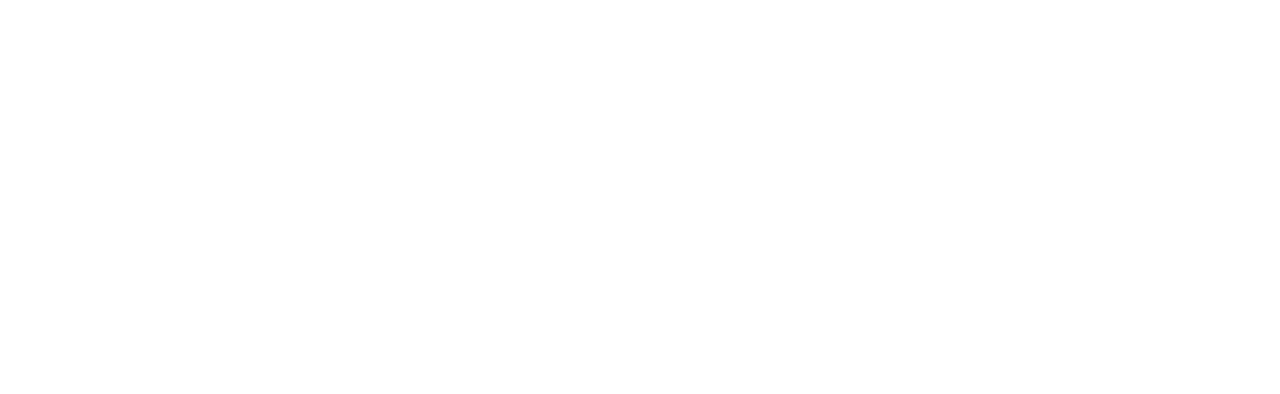
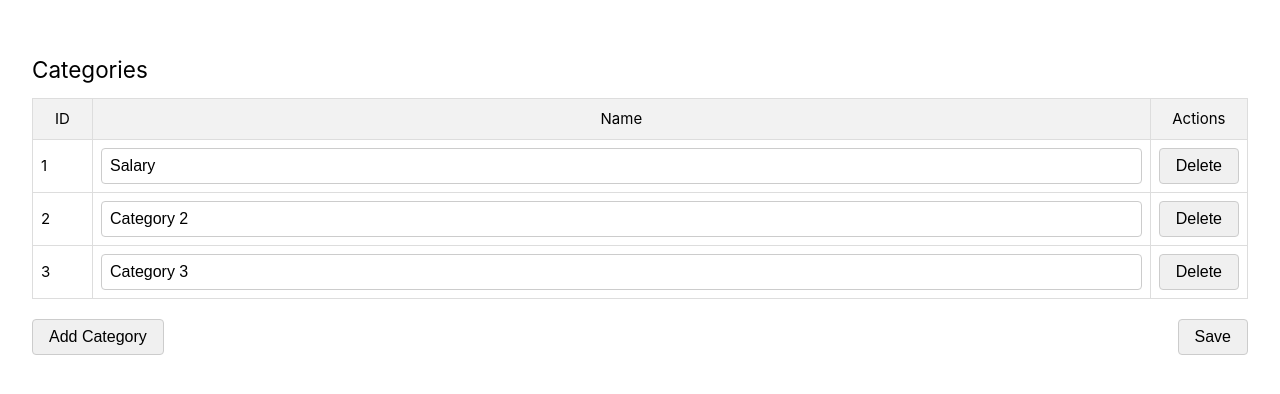
Before and after one commit to adilsonsds/money-flies, a Vue app: page /categories in a window 1280 px wide. Before the commit this address had no page. Shown: the top 394 px of the page. Built offline with nearby package versions, Linux system fonts and the light colour scheme.

Commit message:
Creating CategoriesView

```diff
--- a/src/assets/main.css
+++ b/src/assets/main.css
@@ -65,3 +65,9 @@
 .text-right {
   text-align: right;
 }
+
+.buttons {
+  margin-top: 20px;
+  display: flex;
+  justify-content: space-between;
+}
--- a/src/router/index.ts
+++ b/src/router/index.ts
@@ -18,6 +18,11 @@
       component: () => import('../views/AboutView.vue')
     },
     {
+      path: '/categories',
+      name: 'categories',
+      component: () => import('@/views/CategoriesView.vue')
+    },
+    {
       path: '/activities/new',
       name: 'activities-new',
       component: () => import('@/views/ActivitiesRegisterView.vue')
--- a/src/stores/CategoryStore.ts
+++ b/src/stores/CategoryStore.ts
@@ -3,15 +3,15 @@
 import type { Category } from '@/types/Category'
 
 export const useCategoryStore = defineStore('category', () => {
-    const categories = ref<Category[]>([
-        { id: '1', name: 'Salary' },
-        { id: '2', name: 'Category 2' },
-        { id: '3', name: 'Category 3' },
-    ])
+  const categories = ref<Category[]>([
+    { id: '1', name: 'Salary' },
+    { id: '2', name: 'Category 2' },
+    { id: '3', name: 'Category 3' }
+  ])
 
-    function addCategory(category: Category) {
-        categories.value.push(category)
-    }
+  function saveCategories(editingCategories: Category[]) {
+    categories.value = editingCategories
+  }
 
-    return { categories, addCategory }
+  return { categories, saveCategories }
 })
--- a/src/types/Category.ts
+++ b/src/types/Category.ts
@@ -1,4 +1,4 @@
 export type Category = {
-    id: string
-    name: string
+  id: string
+  name: string
 }
--- a/src/views/ActivitiesRegisterView.vue
+++ b/src/views/ActivitiesRegisterView.vue
@@ -1,19 +1,19 @@
 <script setup lang="ts">
-import { useActivityStore } from '@/stores/ActivityStore';
-import { useCategoryStore } from '@/stores/CategoryStore';
-import type { Transaction } from '@/types/Activity';
-import { ref } from 'vue';
-import { useRoute, useRouter } from 'vue-router';
+import { useActivityStore } from '@/stores/ActivityStore'
+import { useCategoryStore } from '@/stores/CategoryStore'
+import type { Transaction } from '@/types/Activity'
+import { ref } from 'vue'
+import { useRoute, useRouter } from 'vue-router'
 
-const route = useRoute();
-const router = useRouter();
+const route = useRoute()
+const router = useRouter()
 
-const { getById, saveActivity } = useActivityStore();
-const { categories } = useCategoryStore();
+const { getById, saveActivity } = useActivityStore()
+const { categories } = useCategoryStore()
 
-const id = ref('');
-const title = ref('');
-const transactions = ref<Transaction[]>([]);
+const id = ref('')
+const title = ref('')
+const transactions = ref<Transaction[]>([])
 
 function addTransaction() {
   if (transactions.value.length === 0) {
@@ -23,44 +23,44 @@
       date: new Date().toLocaleDateString('en-CA'),
       amount: 0,
       paid: false,
-            description: '',
-        });
-        return;
+      description: ''
+    })
+    return
   }
 
-    const lastTransaction = transactions.value[transactions.value.length - 1];
-    const clonedTransaction = { ...lastTransaction };
-    transactions.value.push(clonedTransaction);
+  const lastTransaction = transactions.value[transactions.value.length - 1]
+  const clonedTransaction = { ...lastTransaction }
+  transactions.value.push(clonedTransaction)
 }
 
 function removeTransaction(index: number) {
-    transactions.value.splice(index, 1);
+  transactions.value.splice(index, 1)
 }
 
 function handleSubmit() {
-    saveActivity(title.value, transactions.value, id.value);
-    router.go(-1);
+  saveActivity(title.value, transactions.value, id.value)
+  router.go(-1)
 }
 
 function loadActivity() {
-    const activityId = route.params.id;
-    if (!activityId || typeof (activityId) !== 'string') {
-        addTransaction();
-        return;
+  const activityId = route.params.id
+  if (!activityId || typeof activityId !== 'string') {
+    addTransaction()
+    return
   }
 
-    const activity = getById(activityId);
+  const activity = getById(activityId)
   if (!activity) {
-        addTransaction();
-        return;
+    addTransaction()
+    return
   }
 
-    id.value = activity.id;
-    title.value = activity.title;
-    transactions.value = activity.transactions;
+  id.value = activity.id
+  title.value = activity.title
+  transactions.value = activity.transactions
 }
 
-loadActivity();
+loadActivity()
 </script>
 
 <template>
@@ -76,13 +76,13 @@
       <table>
         <thead>
           <tr>
-                        <th style="width: 45px;">#</th>
-                        <th style="width: 240px;">Category</th>
-                        <th style="width: 180px;">Date</th>
-                        <th style="width: 120px;">Amount</th>
-                        <th style="width: 60px;">Paid</th>
+            <th style="width: 45px">#</th>
+            <th style="width: 240px">Category</th>
+            <th style="width: 180px">Date</th>
+            <th style="width: 120px">Amount</th>
+            <th style="width: 60px">Paid</th>
             <th>Description</th>
-                        <th style="width: 120px;"></th>
+            <th style="width: 120px"></th>
           </tr>
         </thead>
         <tbody>
@@ -116,10 +116,4 @@
 main {
   padding: 20px;
 }
-
-.buttons {
-    margin-top: 20px;
-    display: flex;
-    justify-content: space-between;
-}
 </style>
--- /dev/null
+++ b/src/views/CategoriesView.vue
@@ -0,0 +1,61 @@
+<script setup lang="ts">
+import { ref } from 'vue'
+import { useCategoryStore } from '@/stores/CategoryStore'
+import { useRouter } from 'vue-router'
+
+const router = useRouter()
+
+const { categories, saveCategories } = useCategoryStore()
+
+const editingCategories = ref(categories)
+
+function deleteCategory(id: string) {
+  if (confirm('Are you sure you want to delete this category?')) {
+    editingCategories.value = editingCategories.value.filter((category) => category.id !== id)
+  }
+}
+
+function addCategory() {
+  editingCategories.value.push({
+    id: Math.random().toString(36).substring(7),
+    name: ''
+  })
+}
+
+function handleSaveCategories() {
+  saveCategories(editingCategories.value)
+  router.go(-1)
+}
+
+</script>
+
+<template>
+  <h2>Categories</h2>
+
+  <form @submit.prevent="handleSaveCategories">
+    <table>
+      <thead>
+        <tr>
+          <th style="width: 60px">ID</th>
+          <th>Name</th>
+          <th style="width: 90px">Actions</th>
+        </tr>
+      </thead>
+      <tbody>
+        <tr v-for="(category, index) in editingCategories" :key="category.id">
+          <td>{{ index + 1 }}</td>
+          <td>
+            <input type="text" v-model="category.name" />
+          </td>
+          <td>
+            <button @click="deleteCategory(category.id)">Delete</button>
+          </td>
+        </tr>
+      </tbody>
+    </table>
+    <div class="buttons">
+      <button type="button" @click="addCategory">Add Category</button>
+      <button type="submit">Save</button>
+    </div>
+  </form>
+</template>
--- a/src/views/HomeView.vue
+++ b/src/views/HomeView.vue
@@ -1,56 +1,58 @@
 <script setup lang="ts">
-import { useActivityStore } from '@/stores/ActivityStore';
-import { useCategoryStore } from '@/stores/CategoryStore';
+import { useActivityStore } from '@/stores/ActivityStore'
+import { useCategoryStore } from '@/stores/CategoryStore'
 
 type Period = {
-  startDate: Date;
-  endDate: Date;
-};
+  startDate: Date
+  endDate: Date
+}
 
 const { getTotal } = useActivityStore()
 const { categories } = useCategoryStore()
 
-const year = new Date().getFullYear();
-const months = [0, 1, 2, 3, 4, 5, 6, 7, 8, 9, 10, 11];
+const year = new Date().getFullYear()
+const months = [0, 1, 2, 3, 4, 5, 6, 7, 8, 9, 10, 11]
 
-const periods: Period[] = months.map(month => {
-  const startDate = new Date(year, month, 1);
-  const endDate = new Date(year, month + 1, 0, 23, 59, 59, 999);
-  return { startDate, endDate };
+const periods: Period[] = months.map((month) => {
+  const startDate = new Date(year, month, 1)
+  const endDate = new Date(year, month + 1, 0, 23, 59, 59, 999)
+  return { startDate, endDate }
 })
-
-console.log(periods)
-
 </script>
 
 <template>
   <main>
     <h1>Summary</h1>
     <RouterLink to="/activities/new">New Activity</RouterLink>
+    <RouterLink to="/categories">My Categories</RouterLink>
     <table>
       <thead>
         <tr>
           <th>Category</th>
-          <th v-for="period in periods" :key="period.startDate.toISOString()" style="width: 75px;">
+          <th v-for="period in periods" :key="period.startDate.toISOString()" style="width: 75px">
             {{ period.startDate.getMonth() + 1 }}/{{ period.startDate.getFullYear() }}
           </th>
-          <th style="width: 75px;">Sum</th>
+          <th style="width: 75px">Sum</th>
         </tr>
       </thead>
       <tbody>
         <tr v-for="category in categories" :key="category.id">
           <td>{{ category.name }}</td>
           <td v-for="period in periods" :key="period.startDate.toISOString()" class="text-right">
-            {{ getTotal(period.startDate, period.endDate, category.id).toLocaleString('pt-BR', {
-              style: 'currency',
-              currency: 'BRL'
-            }) }}
+            {{
+              getTotal(period.startDate, period.endDate, category.id).toLocaleString('pt-BR', {
+                style: 'currency',
+                currency: 'BRL'
+              })
+            }}
           </td>
           <td class="text-right">
-            {{ getTotal(undefined, undefined, category.id).toLocaleString('pt-BR', {
-              style: 'currency',
-              currency: 'BRL'
-            }) }}
+            {{
+              getTotal(undefined, undefined, category.id).toLocaleString('pt-BR', {
+                style: 'currency',
+                currency: 'BRL'
+              })
+            }}
           </td>
         </tr>
       </tbody>
```
Also changed, not shown: src/App.vue (line endings or trailing spaces). Lines whose indentation alone changed are shown as unchanged.
